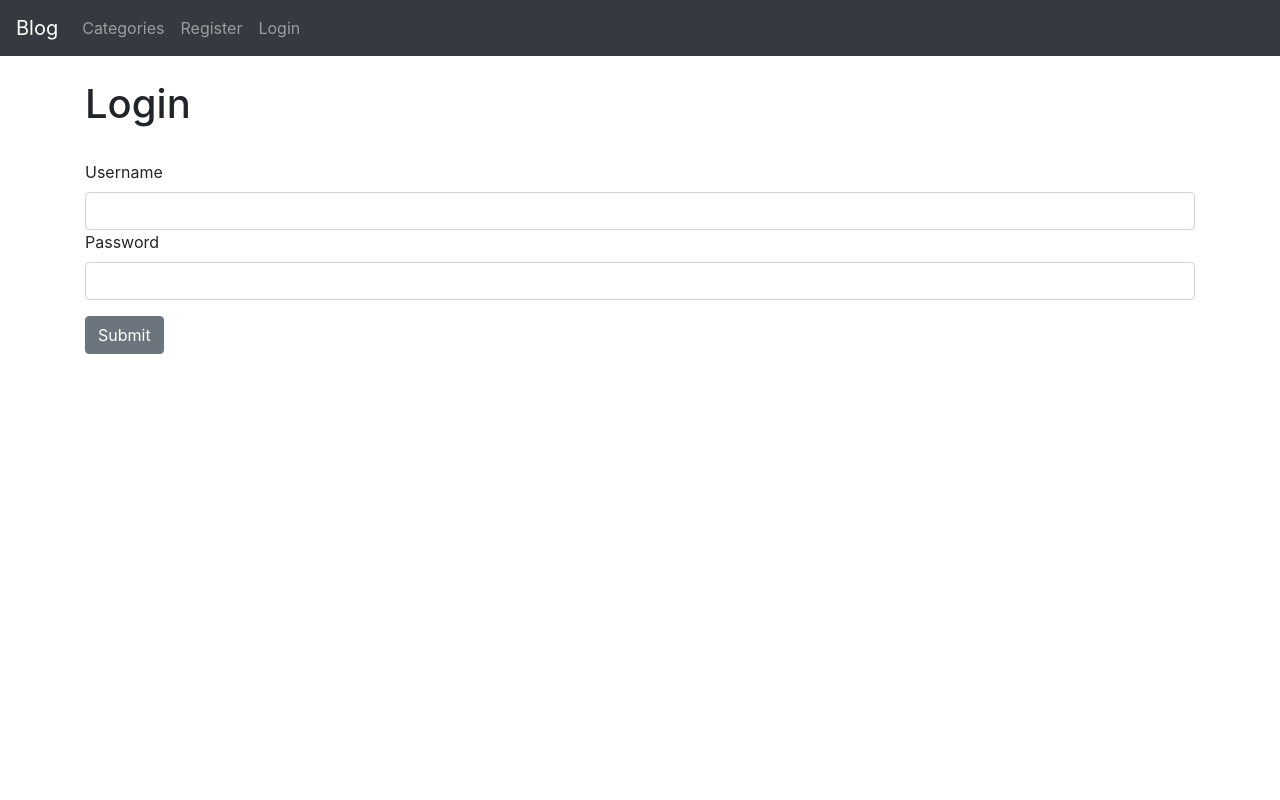
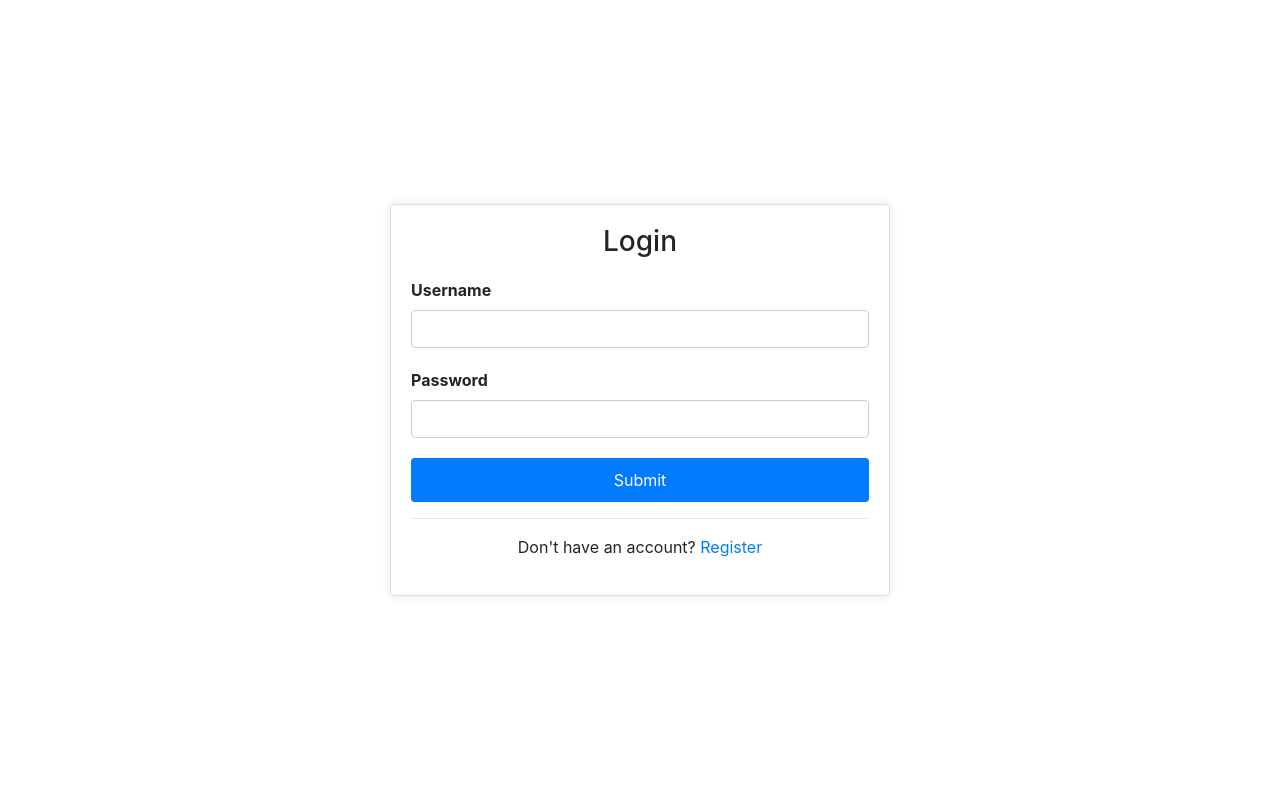
Before and after one commit to manshigrg/simpleblog, a Django app: template ablog/members/templates/authenticate/login.html in a window 1280 px wide. Run offline with Django 5.2, Linux system fonts and the light colour scheme; the template is opened without the code that fills it, so the values that code supplies are empty.

Commit message:
fourth commit

```diff
--- /dev/null
+++ b/ablog/members/templates/authenticate/base.html
@@ -0,0 +1,28 @@
+<!doctype html>
+<html lang="en">
+  <head>
+    <!-- Required meta tags -->
+    <meta charset="utf-8">
+    <meta name="viewport" content="width=device-width, initial-scale=1, shrink-to-fit=no">
+    <!-- Bootstrap CSS -->
+    <link rel="stylesheet" href="https://cdn.jsdelivr.net/npm/bootstrap@4.4.1/dist/css/bootstrap.min.css" integrity="sha384-Vkoo8x4CGsO3+Hhxv8T/Q5PaXtkKtu6ug5TOeNV6gBiFeWPGFN9MuhOf23Q9Ifjh" crossorigin="anonymous">
+    <title>
+      {% block title %}
+        Blog
+      {% endblock %}
+    </title>
+  </head>
+  <body>
+    <div class="container">
+       {% block content %}
+
+       {% endblock %}
+    </div>
+
+    <!-- Optional JavaScript -->
+    <!-- jQuery first, then Popper.js, then Bootstrap JS -->
+    <script src="https://code.jquery.com/jquery-3.4.1.slim.min.js" integrity="sha384-J6qa4849blE2+poT4WnyKhv5vZF5SrPo0iEjwBvKU7imGFAV0wwj1yYfoRSJoZ+n" crossorigin="anonymous"></script>
+    <script src="https://cdn.jsdelivr.net/npm/popper.js@1.16.0/dist/umd/popper.min.js" integrity="sha384-Q6E9RHvbIyZFJoft+2mJbHaEWldlvI9IOYy5n3zV9zzTtmI3UksdQRVvoxMfooAo" crossorigin="anonymous"></script>
+    <script src="https://cdn.jsdelivr.net/npm/bootstrap@4.4.1/dist/js/bootstrap.min.js" integrity="sha384-wfSDF2E50Y2D1uUdj0O3uMBJnjuUD4Ih7YwaYd1iqfktj0Uod8GCExl3Og8ifwB6" crossorigin="anonymous"></script>
+  </body>
+</html>
--- a/ablog/members/templates/authenticate/login.html
+++ b/ablog/members/templates/authenticate/login.html
@@ -1,21 +1,90 @@
-{% extends 'base.html' %}
+{% extends 'authenticate/base.html' %}
 {% block title %}Login{% endblock %}
 
 {% block content %}
+    <style>
+        /* Add your custom styles here */
+        body {
+            display: flex;
+            justify-content: center;
+            align-items: center;
+            height: 100vh;
+            margin: 0;
+        }
 
-	<h1>Login</h1>
-	<br>
-		<form action="" method=POST>
+        .form-container {
+            max-width: 500px;
+            margin: auto;
+            padding: 20px;
+            border: 1px solid #ddd;
+            border-radius: 5px;
+            box-shadow: 0 0 10px rgba(0, 0, 0, 0.1);
+        }
+
+        .form-group {
+            margin-bottom: 20px;
+        }
+
+        .form-label {
+            font-weight: bold;
+        }
+
+        .form-control {
+            width: 100%;
+            padding: 10px;
+            border: 1px solid #ccc;
+            border-radius: 4px;
+            box-sizing: border-box;
+        }
+
+        .btn-secondary {
+            background-color: #007bff;
+            color: #fff;
+            border: none;
+            width: 100%; /* Set width to 100% */
+            padding: 10px 20px;
+            border-radius: 4px;
+            cursor: pointer;
+        }
+
+        .btn-secondary:hover {
+            background-color: #0056b3;
+        }
+
+        .heading-container {
+            text-align: center;
+            margin-bottom: 20px; /* Add margin to the heading */
+        }
+
+        .signup-link {
+            text-align: center;
+            margin-top: 10px; /* Add margin to the top */
+        }
+    </style>
+
+    <div class="form-container">
+        <div class="heading-container">
+            <h3>Login</h3>
+        </div>
+        <form action="" method="POST">
             {% csrf_token %}
-			<div class="mb-3">
+
+            <div class="form-group">
                 <label for="exampleInputEmail1" class="form-label">Username</label>
                 <input type="text" class="form-control" name="username" aria-describedby="emailHelp">
-			<div class="mb-3">
+            </div>
+
+            <div class="form-group">
                 <label for="exampleInputPassword1" class="form-label">Password</label>
                 <input type="password" class="form-control" name="password">
             </div>
+
             <input type="submit" value="Submit" class="btn btn-secondary">
         </form>
 
-	<br><br>
+        <hr>
+        <div class="signup-link">
+            <p>Don't have an account? <a href="{% url 'register_user' %}">Register</a></p>
+        </div>
+    </div>
 {% endblock %}
--- a/ablog/members/views.py
+++ b/ablog/members/views.py
@@ -13,6 +13,7 @@ def login_user(request):
 		user = authenticate(request, username=username, password=password)
 		if user is not None:
 			login(request, user)
+			messages.success(request, ("Login Successfully!"))
 			return redirect('home')
 			#redirect to a success page
 		else:
@@ -28,7 +29,6 @@ def logout_user(request):
 	messages.success(request, ("You were logged out"))
 	return redirect('home')
 
-
 def register_user(request):
 	if request.method == "POST":
 		form = RegisterUserForm(request.POST)
@@ -39,7 +39,7 @@ def register_user(request):
 			user = authenticate(username=username, password=password)
 			login(request, user)
 			messages.success(request, ('Registration Successfull'))
-			return redirect('home')
+			return redirect('login')
 	else:
 		form = RegisterUserForm()
 
--- a/ablog/theblog/templates/base.html
+++ b/ablog/theblog/templates/base.html
@@ -4,10 +4,8 @@
     <!-- Required meta tags -->
     <meta charset="utf-8">
     <meta name="viewport" content="width=device-width, initial-scale=1, shrink-to-fit=no">
-
     <!-- Bootstrap CSS -->
     <link rel="stylesheet" href="https://cdn.jsdelivr.net/npm/bootstrap@4.4.1/dist/css/bootstrap.min.css" integrity="sha384-Vkoo8x4CGsO3+Hhxv8T/Q5PaXtkKtu6ug5TOeNV6gBiFeWPGFN9MuhOf23Q9Ifjh" crossorigin="anonymous">
-
     <title>
       {% block title %}
         Blog
@@ -15,35 +13,39 @@
     </title>
   </head>
   <body>
-    <nav class="navbar navbar-expand-lg navbar-dark bg-dark">
-  <a class="navbar-brand" href="{% url 'home' %}">Blog</a>
+    <style>
+      .navbar-brand{
+        padding-left: 20px;
+      }
+      .navbar-nav .nav-item a.nav-link{
+        font-size: 20px;
+        font-weight: bold;
+        color: white;
+        padding-left: 20px;
+        padding-right: 20px;
+      }
+    </style>
+
+    <nav class="navbar navbar-expand-lg navbar-dark bg-primary sticky-top text-center">
+    <div class="container-fluid">
+      <a class="navbar-brand" href="{% url 'home' %}"><strong>Blog</strong></a>
       <button class="navbar-toggler" type="button" data-toggle="collapse" data-target="#navbarSupportedContent" aria-controls="navbarSupportedContent" aria-expanded="false" aria-label="Toggle navigation">
         <span class="navbar-toggler-icon"></span>
       </button>
 
     <div class="collapse navbar-collapse" id="navbarSupportedContent">
-    <ul class="navbar-nav mr-auto">
+      <ul class="navbar-nav mx-auto mb-2 mb-lg-0">
 
-      <!-- Category Menu Code -->
-      {% if cat_menu %}
-        <li class="nav-item dropdown">
-          <a class="nav-link dropdown-toggle" href="#" id="navbarDropdown" role="button" data-toggle="dropdown" aria-haspopup="true" aria-expanded="false">
-            Categories
-          </a>
-          <div class="dropdown-menu" aria-labelledby="navbarDropdown">
-            {% for item in cat_menu %}
-              <a class="dropdown-item" href="{% url 'category' item %}">{{ item }}</a>
-            {% endfor %}
-          </div>
+        <li class="nav-item">
+          <a class="nav-link" href="{% url 'home' %}">Home</a>
         </li>
 
-        {% else %}
+
 
         <li class="nav-item">
           <a class="nav-link" href="{% url 'category-list' %}">Categories</a>
         </li>
 
-      {% endif %}
 
         {% if user.is_authenticated %}
           <li class="nav-item">
@@ -53,26 +55,31 @@
           <li class="nav-item">
             <a class="nav-link" href="{% url 'add_category' %}">Add Category</a>
           </li>
+        {% endif %}
 
+        </ul>
+      </div>
+
+      <div class="ms-auto">
+        <ul class="navbar-nav">
+        {% if user.is_authenticated %}
           <li class="nav-item">
             <a class="nav-link" href="{% url 'logout' %}">Logout</a>
           </li>
 
         {% else %}
           <li class="nav-item">
-          <a class="nav-link" href="{% url 'register_user' %}">Register</a>
-        </li>
-        <li class="nav-item">
             <a class="nav-link" href="{% url 'login' %}">Login</a>
           </li>
 
         {% endif %}
-
       </ul>
-
+    </div>
   </div>
     </nav>
+
     <br/>
+
     <div class="container">
        {% block content %}
 
--- a/ablog/theblog/urls.py
+++ b/ablog/theblog/urls.py
@@ -1,5 +1,5 @@
 from django.urls import path
-#from . import views
+from . import views
 from .views import HomeView, ArticleDetailView, AddPostView, UpdatePostView, DeletePostView, AddCategoryView, CategoryView, CategoryListView, LikeView
 
 urlpatterns = [
--- a/ablog/theblog/views.py
+++ b/ablog/theblog/views.py
@@ -4,6 +4,8 @@ from .models import Post, Category
 from .forms import PostForm, EditForm
 from django.urls import reverse_lazy, reverse
 from django.http import HttpResponseRedirect
+from django.contrib import messages
+
 
 # Create your views here.
 #def home(request):
```
Also changed, not shown: ablog/members/templates/authenticate/register_user.html (+2 -5 lines), ablog/theblog/templates/category_list.html (+11 -4 lines), ablog/db.sqlite3, ablog/theblog/migrations/0009_alter_post_snippet.py (added). Lines whose indentation alone changed are shown as unchanged.
